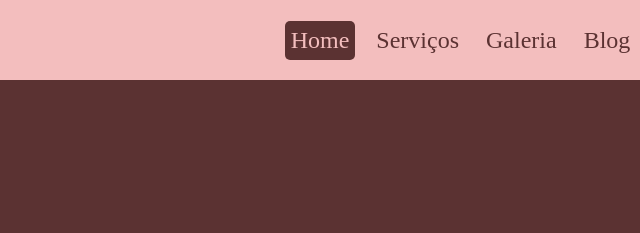
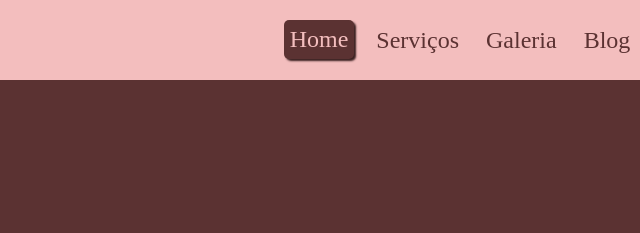
Before and after one commit to FernandoCristofolini/PIUniville, a plain HTML site: page index.html in a window 1280 px wide. In both pictures the pointer is over the link "Home". Shown: the top 233 px of the page, 128-768 px from the left. Drawn offline with Linux system fonts and the light colour scheme.

Commit message:
Update menu.css

```diff
--- a/css/menu.css
+++ b/css/menu.css
@@ -18,11 +18,18 @@
     color: #5b3232;
     border-radius: 5px;
     font-size: 1.5rem;
+    transition: transform 0.2s;
 }
 .header a:hover{
     color: rgb(243, 190, 190);
     background: #5b3232;
 }
+.header a:hover{
+    transform: translate(
+    -1px,-1px
+  );
+  box-shadow: 2px 2px 2px #381f1f;
+}
 .imenu{
     padding: 6px;
     transition: 0.1s;
```
